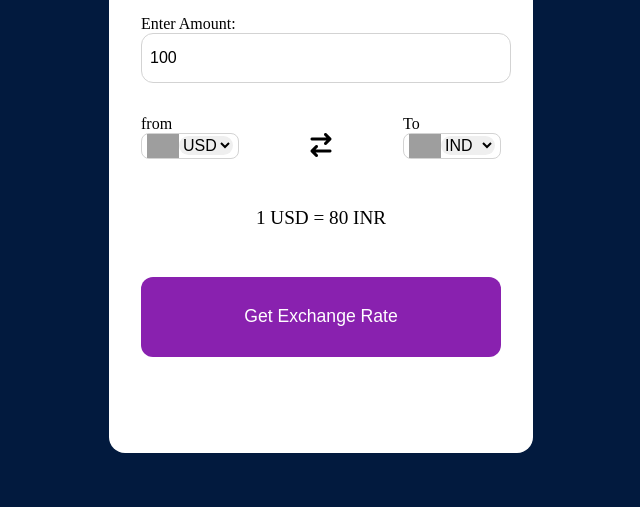
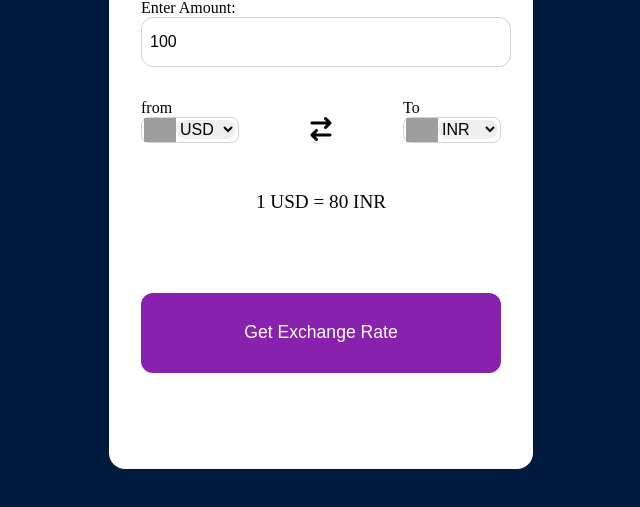
Before and after one commit to AkashShnkr/Currency_Converter, a plain HTML site: page index.html in a window 1280 px wide. Shown: the part 217-724 px from the top of the page, without its empty margins (319-959 px from the left). Drawn offline with Linux system fonts and the light colour scheme; grey boxes are pictures that could not be loaded.

Commit message:
Add New index.js and unpadate index.js

```diff
--- /dev/null
+++ b/codes.js
@@ -0,0 +1,163 @@
+const countryList = {
+  AED: "AE",
+  AFN: "AF",
+  XCD: "AG",
+  ALL: "AL",
+  AMD: "AM",
+  ANG: "AN",
+  AOA: "AO",
+  AQD: "AQ",
+  ARS: "AR",
+  AUD: "AU",
+  AZN: "AZ",
+  BAM: "BA",
+  BBD: "BB",
+  BDT: "BD",
+  XOF: "BE",
+  BGN: "BG",
+  BHD: "BH",
+  BIF: "BI",
+  BMD: "BM",
+  BND: "BN",
+  BOB: "BO",
+  BRL: "BR",
+  BSD: "BS",
+  NOK: "BV",
+  BWP: "BW",
+  BYR: "BY",
+  BZD: "BZ",
+  CAD: "CA",
+  CDF: "CD",
+  XAF: "CF",
+  CHF: "CH",
+  CLP: "CL",
+  CNY: "CN",
+  COP: "CO",
+  CRC: "CR",
+  CUP: "CU",
+  CVE: "CV",
+  CYP: "CY",
+  CZK: "CZ",
+  DJF: "DJ",
+  DKK: "DK",
+  DOP: "DO",
+  DZD: "DZ",
+  ECS: "EC",
+  EEK: "EE",
+  EGP: "EG",
+  ETB: "ET",
+  EUR: "FR",
+  FJD: "FJ",
+  FKP: "FK",
+  GBP: "GB",
+  GEL: "GE",
+  GGP: "GG",
+  GHS: "GH",
+  GIP: "GI",
+  GMD: "GM",
+  GNF: "GN",
+  GTQ: "GT",
+  GYD: "GY",
+  HKD: "HK",
+  HNL: "HN",
+  HRK: "HR",
+  HTG: "HT",
+  HUF: "HU",
+  IDR: "ID",
+  ILS: "IL",
+  INR: "IN",
+  IQD: "IQ",
+  IRR: "IR",
+  ISK: "IS",
+  JMD: "JM",
+  JOD: "JO",
+  JPY: "JP",
+  KES: "KE",
+  KGS: "KG",
+  KHR: "KH",
+  KMF: "KM",
+  KPW: "KP",
+  KRW: "KR",
+  KWD: "KW",
+  KYD: "KY",
+  KZT: "KZ",
+  LAK: "LA",
+  LBP: "LB",
+  LKR: "LK",
+  LRD: "LR",
+  LSL: "LS",
+  LTL: "LT",
+  LVL: "LV",
+  LYD: "LY",
+  MAD: "MA",
+  MDL: "MD",
+  MGA: "MG",
+  MKD: "MK",
+  MMK: "MM",
+  MNT: "MN",
+  MOP: "MO",
+  MRO: "MR",
+  MTL: "MT",
+  MUR: "MU",
+  MVR: "MV",
+  MWK: "MW",
+  MXN: "MX",
+  MYR: "MY",
+  MZN: "MZ",
+  NAD: "NA",
+  XPF: "NC",
+  NGN: "NG",
+  NIO: "NI",
+  NPR: "NP",
+  NZD: "NZ",
+  OMR: "OM",
+  PAB: "PA",
+  PEN: "PE",
+  PGK: "PG",
+  PHP: "PH",
+  PKR: "PK",
+  PLN: "PL",
+  PYG: "PY",
+  QAR: "QA",
+  RON: "RO",
+  RSD: "RS",
+  RUB: "RU",
+  RWF: "RW",
+  SAR: "SA",
+  SBD: "SB",
+  SCR: "SC",
+  SDG: "SD",
+  SEK: "SE",
+  SGD: "SG",
+  SKK: "SK",
+  SLL: "SL",
+  SOS: "SO",
+  SRD: "SR",
+  STD: "ST",
+  SVC: "SV",
+  SYP: "SY",
+  SZL: "SZ",
+  THB: "TH",
+  TJS: "TJ",
+  TMT: "TM",
+  TND: "TN",
+  TOP: "TO",
+  TRY: "TR",
+  TTD: "TT",
+  TWD: "TW",
+  TZS: "TZ",
+  UAH: "UA",
+  UGX: "UG",
+  USD: "US",
+  UYU: "UY",
+  UZS: "UZ",
+  VEF: "VE",
+  VND: "VN",
+  VUV: "VU",
+  YER: "YE",
+  ZAR: "ZA",
+  ZMK: "ZM",
+  ZD: "ZW",
+};
+
+ export default countryList;
--- a/index.html
+++ b/index.html
@@ -25,10 +25,7 @@
                     <div class="class-container">
                         <img src="https://flagsapi.com/US/shiny/64.png" alt="">
                         <select name="from">
-                            <option value="USD">USD</option>
-                            <option value="IND">IND</option>
-                            <option value="EUR">EUR</option>
-                            <option value="AUD">AUD</option>
+
                         </select>
                     </div>
                 </div>
@@ -40,20 +37,17 @@
                     <div class="class-container">
                         <img src="https://flagsapi.com/IN/shiny/64.png" alt="">
                         <select name="to">
-                            <option value="USD">USD</option>
-                            <option value="IND" selected>IND</option>
-                            <option value="EUR">EUR</option>
-                            <option value="AUD">AUD</option>
+
                         </select>
                     </div>
                 </div>
             </div>
             <div class="msg">
                 <p>1 USD = 80 INR</p>
-                <button>Get Exchange Rate</button>
             </div>
+            <button>Get Exchange Rate</button>
         </form>
-        <script src="index.js"></script>
+        <script type="module" src="index.js"></script>
     </div>
 </body>
 
--- a/index.js
+++ b/index.js
@@ -0,0 +1,52 @@
+import countryList from "./codes.js";
+const BASE_URL =
+  "https://cdn.jsdelivr.net/gh/fawazahmed0/currency-api@1/latest/currencies";
+ const formCurr=document.querySelector(".from");
+ const toCurr=document.querySelector('.to');
+const dropdowns = document.querySelectorAll(".drop_down select");
+const fromcurr=document.querySelector(".from select");
+const tocurr=document.querySelector(".to select");
+const msg=document.querySelector(".msg");
+for (let select of dropdowns) {
+  for (const Currcode in countryList) {
+    let newOptions = document.createElement("option");
+    newOptions.innerText = Currcode;
+    newOptions.value = Currcode;
+    if (select.name == "from" && Currcode === "USD") {
+      newOptions.selected = "selected";
+    } else if (select.name == "to" && Currcode === "INR") {
+      newOptions.selected = "selected";
+    }
+    select.append(newOptions);
+
+    select.addEventListener("change", (event) => {
+      updateFlag(event.target);
+    });
+  }}
+  const updateFlag = (element) => {
+    let currcode = element.value;
+    let countrycode = countryList[currcode];
+    let newsrc = `https://flagsapi.com/${countrycode}/shiny/64.png`;
+    let img = element.parentElement.querySelector("img");
+    img.src = newsrc;
+  };
+
+const btn=document.querySelector("button");
+ btn.addEventListener("click", async(evt) => {
+    evt.preventDefault();
+    let amount = document.querySelector(".Amount input");
+    let amt = amount.value;
+    console.log(amt);
+    if(amt===""||amt <1){
+        amt=1;
+        amount.value="1";
+    }
+    let f=fromcurr.value.toLowerCase();let t=tocurr.value.toLowerCase();
+const URL=`${BASE_URL}/${f}/${t}.json`;
+console.log(URL);
+let response= await fetch(URL);
+let data=await response.json();
+let rate=data[tocurr.value.toLowerCase()];
+let finalAmount=amt*rate;
+msg.innerText=`${amt} ${fromcurr.value} = ${finalAmount} ${tocurr.value}`
+ });
```
